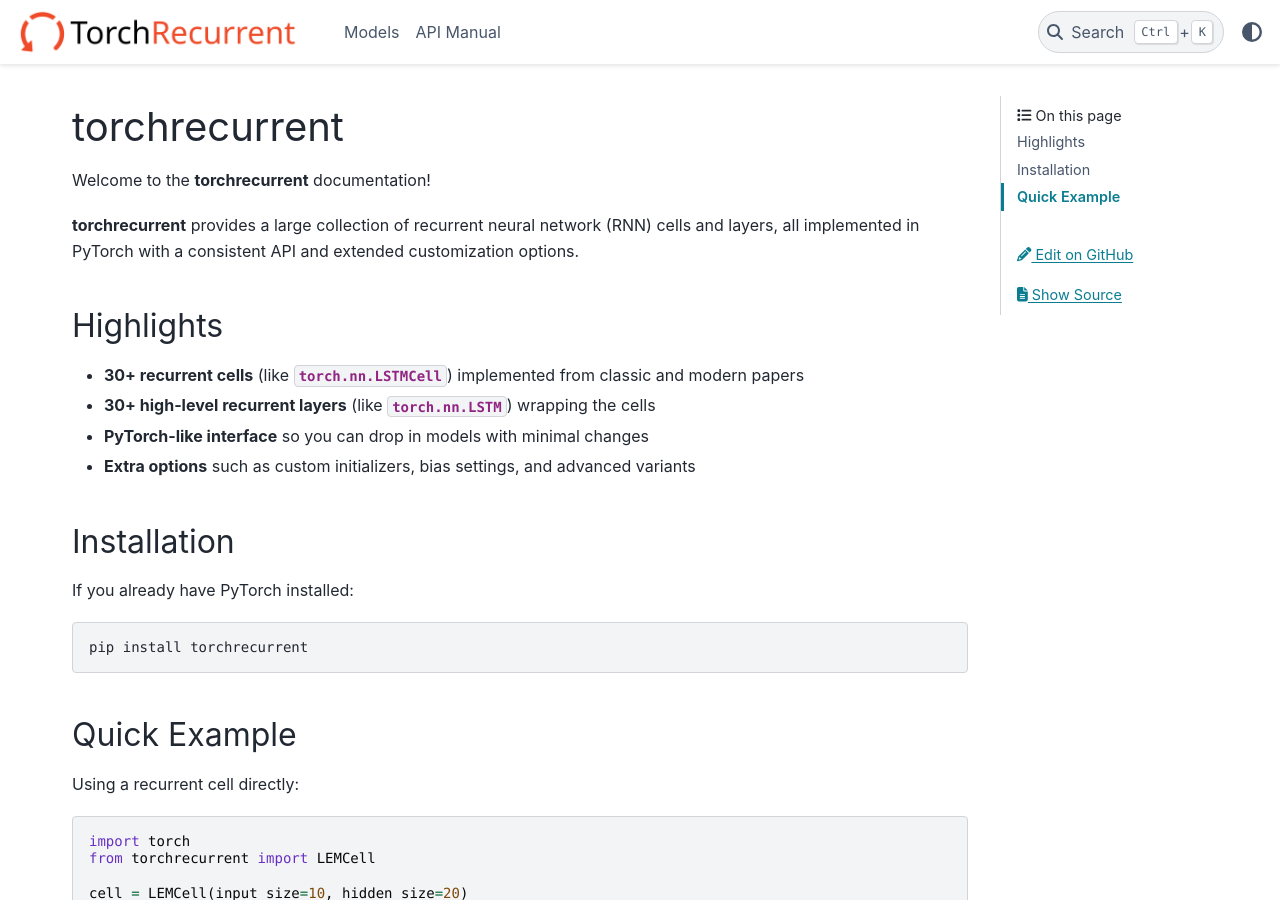
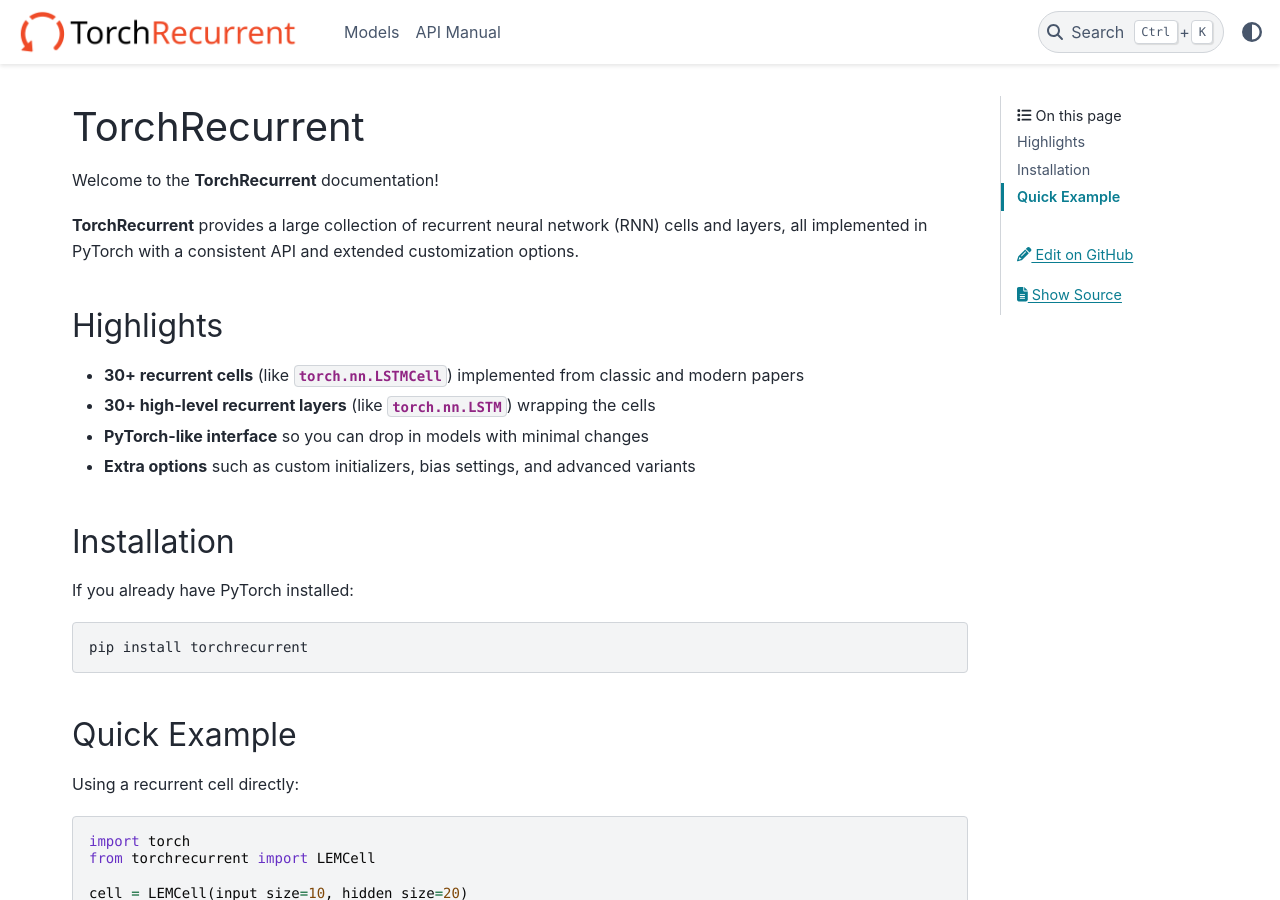
Before and after one commit to MartinuzziFrancesco/torchrecurrent, a Sphinx documentation site: the page built from docs/index.rst, in a window 1280 px wide and 900 px high. Built offline with Sphinx 7.4.7 and the PyData theme 0.15.4, drawn with Linux system fonts in a browser that asks for light colours.

```diff
--- a/docs/conf.py
+++ b/docs/conf.py
@@ -12,7 +12,7 @@ project = "torchrecurrent"
 html_title = "torchrecurrent"
 copyright = "2025, Francesco Martinuzzi"
 author = "Francesco Martinuzzi"
-release = "0.1.3"
+release = "0.1.6"
 html_logo = "_static/logo.png"
 html_favicon = "_static/favicon.ico"
 
--- a/docs/index.rst
+++ b/docs/index.rst
@@ -1,9 +1,9 @@
-torchrecurrent
+TorchRecurrent
 ==============
 
-Welcome to the **torchrecurrent** documentation!
+Welcome to the **TorchRecurrent** documentation!
 
-**torchrecurrent** provides a large collection of recurrent neural network (RNN)
+**TorchRecurrent** provides a large collection of recurrent neural network (RNN)
 cells and layers, all implemented in PyTorch with a consistent API and extended
 customization options.
 
--- a/pyproject.toml
+++ b/pyproject.toml
@@ -4,7 +4,7 @@ build-backend = "setuptools.build_meta"
 
 [project]
 name = "torchrecurrent"
-version = "0.1.5"
+version = "0.1.6"
 description = "A package for recurrent neural networks in PyTorch"
 readme = "README.md"
 authors = [
```
